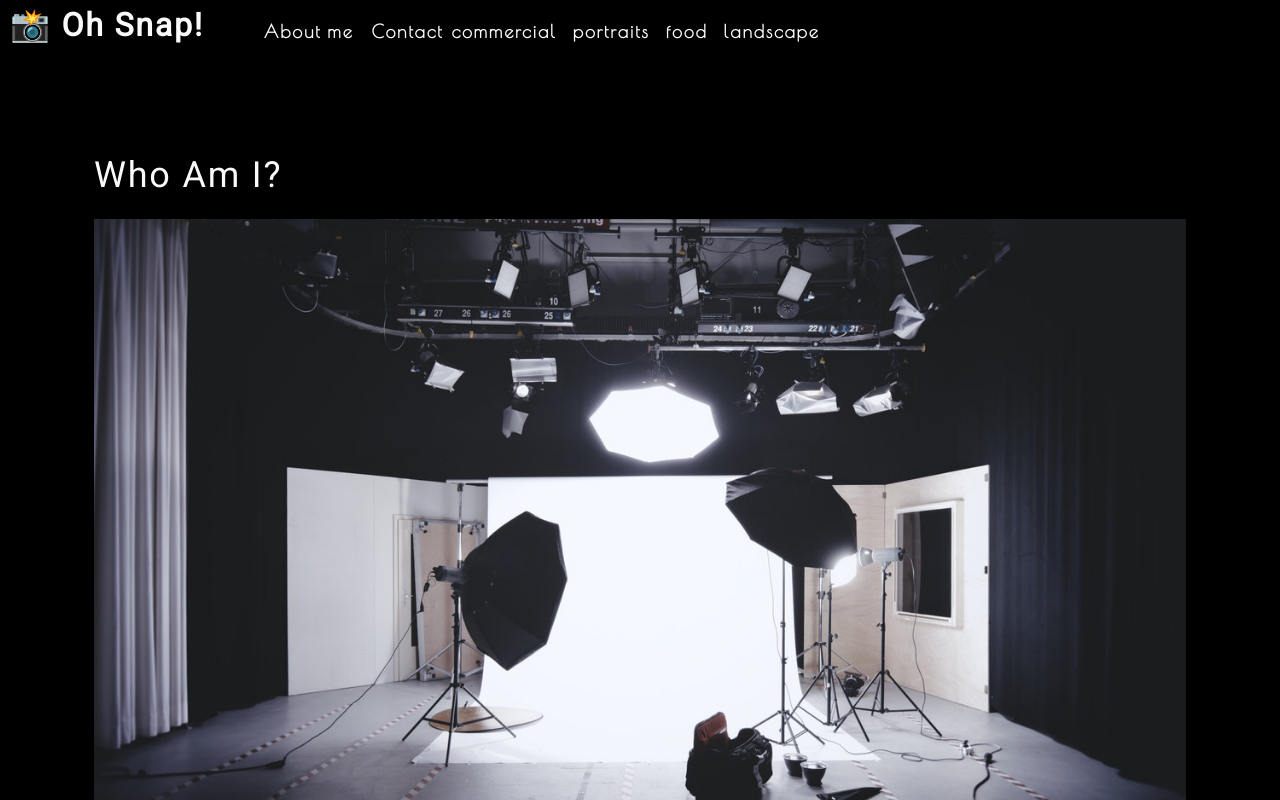
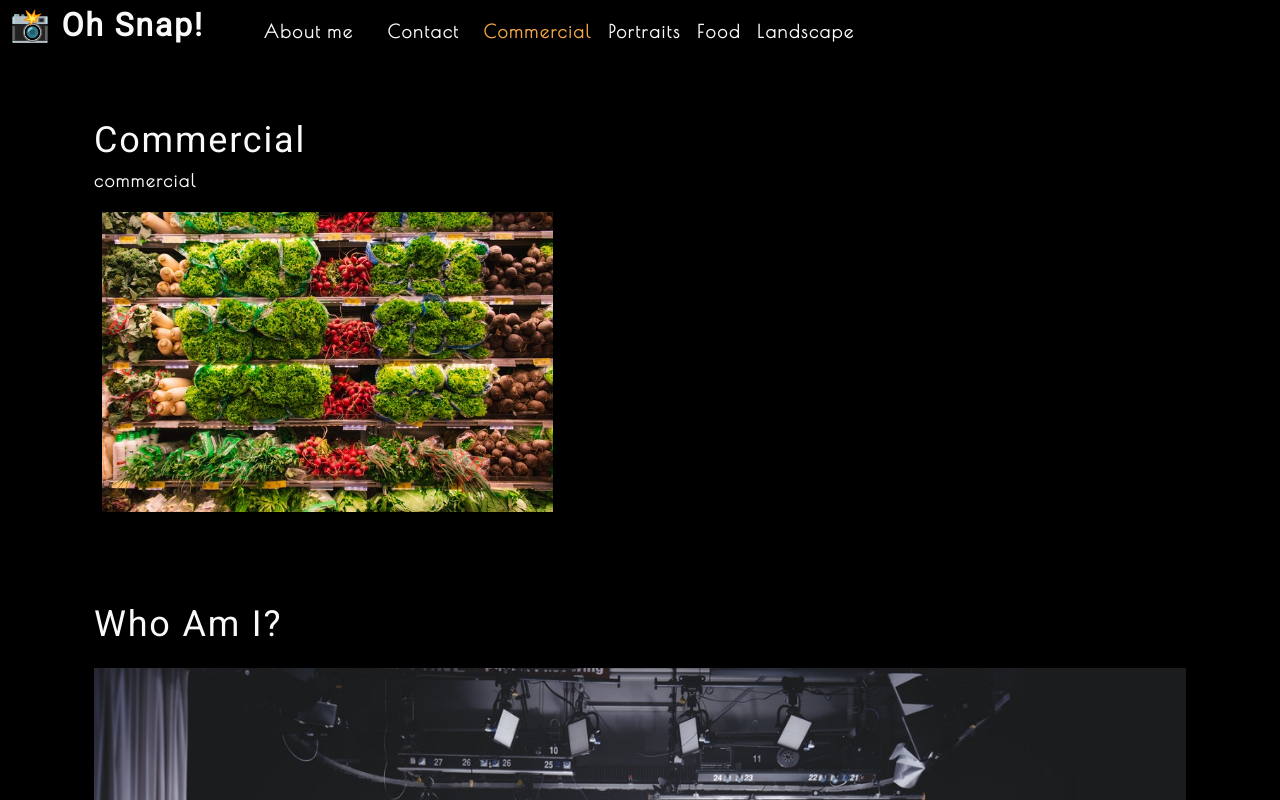
Before and after one commit to katiechurchwell/photo-port, a React (Create React App) app: page / in a window 1280 px wide. Shown: the top 800 px of the page. Built offline with nearby package versions, Linux system fonts and the light colour scheme.

Commit message:
dynamic document title and pages

```diff
--- a/src/App.js
+++ b/src/App.js
@@ -1,13 +1,33 @@
-import React from 'react';
+import React, { useState } from "react";
 import Nav from './components/Nav';
 import About from './components/About';
+import Gallery from "./components/Gallery";
 
 function App() {
+  const [categories] = useState([
+    {
+      name: 'commercial',
+      description: 'Photos of grocery stores, food trucks, and other commercial projects',
+    },
+    { name: 'portraits', description: 'Portraits of people in my life' },
+    { name: 'food', description: 'Delicious delicacies' },
+    { name: 'landscape', description: 'Fields, farmhouses, waterfalls, and the beauty of nature' },
+  ]);
+
+  const [currentCategory, setCurrentCategory] = useState(categories[0]);
+
   return (
     <div>
-      <Nav></Nav>
+      <Nav
+        categories={categories}
+        setCurrentCategory={setCurrentCategory}
+        currentCategory={currentCategory}
+      ></Nav>
       <main>
-        <About></About>
+        <div>
+          <Gallery></Gallery>
+          <About></About>
+        </div>
       </main>
     </div>
   );
--- /dev/null
+++ b/src/components/Gallery/index.js
@@ -0,0 +1,25 @@
+import React from 'react';
+import { capitalizeFirstLetter } from '../../utils/helpers';
+import photo from "../../assets/small/commercial/0.jpg";
+
+function Gallery(props) {
+    const currentCategory = {
+        name: "commercial",
+        description:
+            "Photos of grocery stores, food trucks, and other commercial projects",
+    };
+    return (
+        <section>
+            <h1>{capitalizeFirstLetter(currentCategory.name)}</h1>
+            <p>{currentCategory.name}</p>
+            <div className="flex-row">
+                <img
+                src={photo}
+                alt="Commercial Example"
+                className="img-thumbnail mx-1"
+                />
+            </div>
+        </section>
+    );
+}
+export default Gallery;
--- a/src/components/Nav/index.js
+++ b/src/components/Nav/index.js
@@ -1,49 +1,42 @@
-import React from 'react';
+import React, { useEffect } from "react";
+import { capitalizeFirstLetter } from "../../utils/helpers";
 
-function Nav() {
+function Nav(props) {
 
-    const categories = [
-        {
-            name: "commercial",
-            description:
-                "Photos of grocery stores, food trucks, and other commercial projects",
-        },
-        { name: "portraits", description: "Portraits of people in my life" },
-        { name: "food", description: "Delicious delicacies" },
-        {
-            name: "landscape",
-            description: "Fields, farmhouses, waterfalls, and the beauty of nature",
-        },
-    ];
+    const {
+        categories = [],
+        setCurrentCategory,
+        currentCategory,
+    } = props;
 
-    function categorySelected(name) {
-        console.log(`${name} clicked`)
-      }
+    useEffect(() => {
+        document.title = capitalizeFirstLetter(currentCategory.name);
+    }, [currentCategory]);
 
     return (
         <header className="flex-row px-1">
             <h2>
                 <a data-testid="link" href="/">
-                    <span role="img" aria-label="camera"> 📸</span> Oh Snap!
+                    <span role="img" aria-label="camera">📸</span> Oh Snap!
                 </a>
             </h2>
             <nav>
                 <ul className="flex-row">
                     <li className="mx-2">
-                        <a data-testid="about" href="#about">
-                            About me
-                        </a>
+                        <a data-testid="about" href="#about"> About me </a>
                     </li>
-                    <li>
+                    <li className="mx-2">
                         <span>Contact</span>
                     </li>
                     {categories.map((category) => (
-                        <li
-                            className="mx-1"
-                            key={category.name}
-                        >
-                            <span onClick={() => categorySelected(category.name)} >
-                                {category.name}
+                        <li className={`mx-1 ${currentCategory.name === category.name && 'navActive'
+                            }`} key={category.name}>
+                            <span
+                                onClick={() => {
+                                    setCurrentCategory(category)
+                                }}
+                            >
+                                {capitalizeFirstLetter(category.name)}
                             </span>
                         </li>
                     ))}
```
